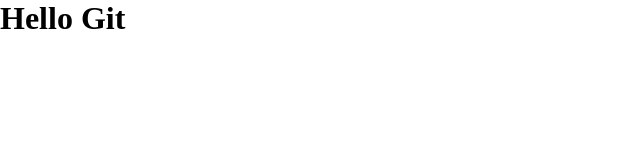
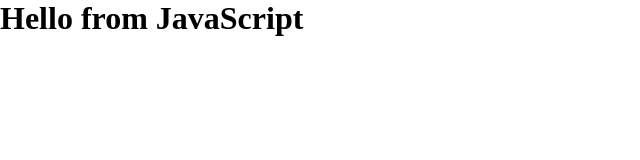
Before and after one commit to vladmip/git_course, a plain HTML site: page index.html in a window 1280 px wide. Shown: the whole page, without its empty margins (0-640 px from the left). Drawn offline with Linux system fonts and the light colour scheme.

```diff
--- a/script.js
+++ b/script.js
@@ -0,0 +1 @@
+document.body.innerHTML = '<h1>Hello from JavaScript</h1>'
```
Also changed, not shown: index.html (+0 -1 lines), 1 other file.
